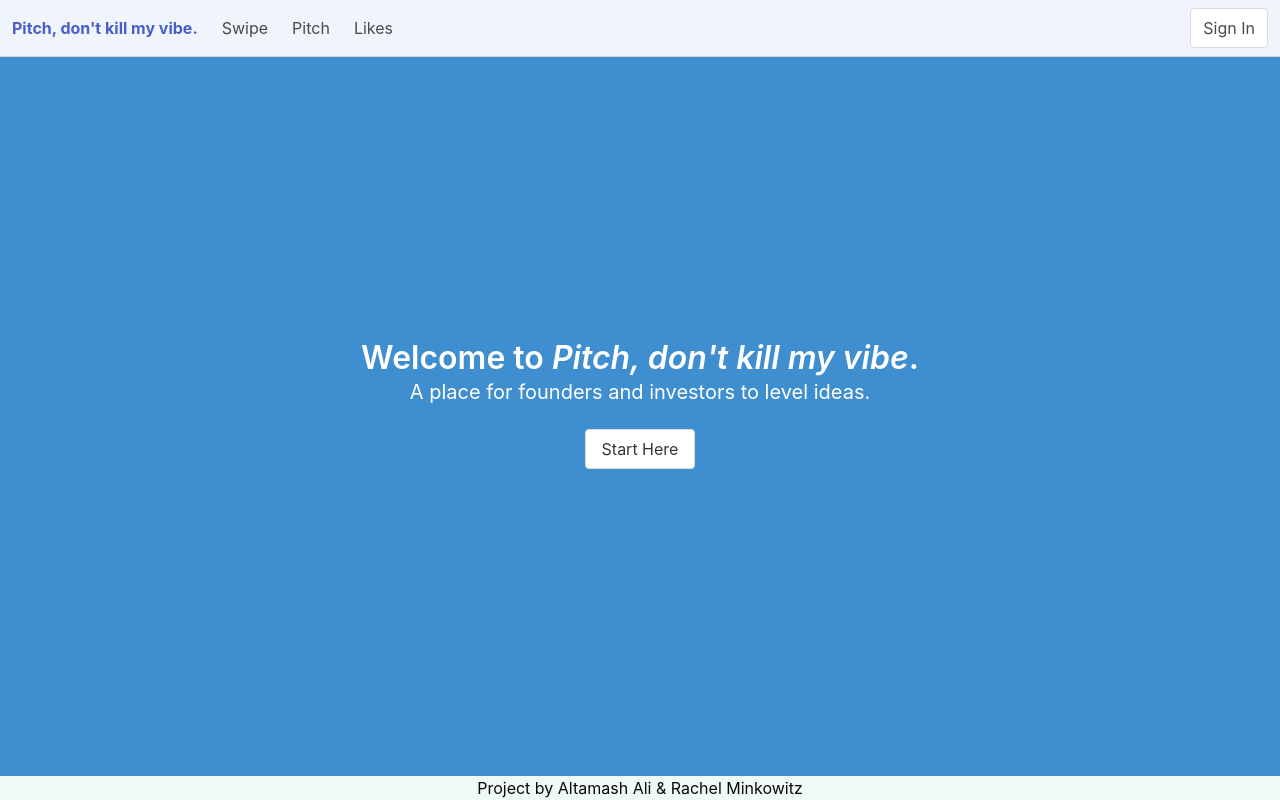
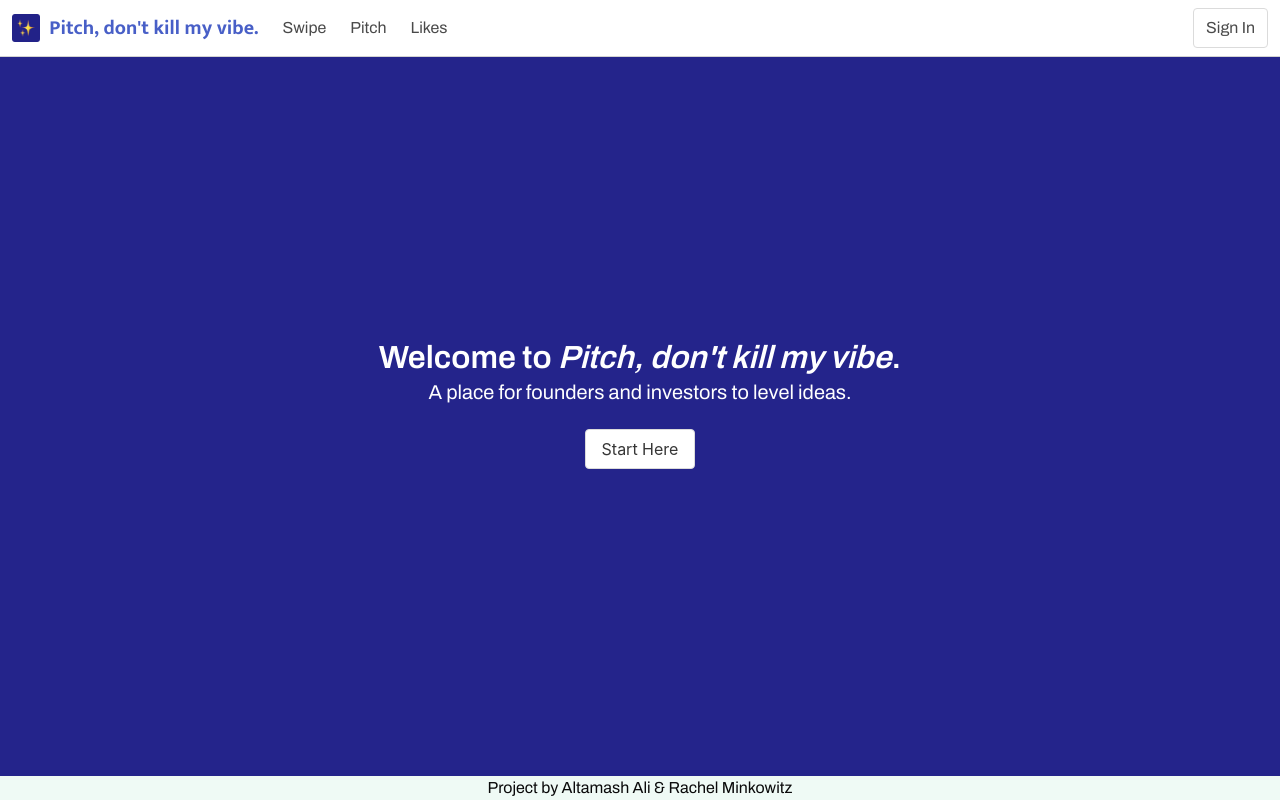
Before and after one commit to RachMink/pitch-dont-kill-my-vibe, a Next.js app: page / in a window 1280 px wide. Built offline with nearby package versions, Linux system fonts and the light colour scheme; no server answers.

Commit message:
change font styles and hero color, add logo to navbar

```diff
--- a/components/NavBar.js
+++ b/components/NavBar.js
@@ -2,6 +2,10 @@ import Link from "next/link";
 import { useState, useEffect } from "react";
 import { getAuth, onAuthStateChanged, signOut } from "firebase/auth";
 import { useRouter } from "next/router";
+import { Mukta } from "next/font/google";
+
+// If loading a variable font, you don't need to specify the font weight
+const inter = Mukta({ weight: "700", subsets: ["latin"] });
 
 export default function NavBar(props) {
     const router = useRouter();
@@ -18,7 +22,7 @@ export default function NavBar(props) {
 
 
   return (
-    <div className="hero-head has-background-info-light">
+    <div className="hero-head has-background-white">
       <nav
         className="navbar"
         role="navigation"
@@ -28,8 +32,15 @@ export default function NavBar(props) {
         <div className="navbar-menu">
           <div className="navbar-start">
             <div className="navbar-brand">
-              <Link className="navbar-item" href="/">
-                <strong>Pitch, don't kill my vibe.</strong>
+              <Link href="/" className="navbar-item">
+                <img
+                  src="pitch_logo.png" // Specify the path to your PNG logo
+                  alt="Logo"
+                />
+                <strong className={`is-size-5 ${inter.className}`}>
+                  {" "}
+                  &nbsp; Pitch, don't kill my vibe.
+                </strong>
               </Link>
             </div>
             <Link className="navbar-item" href="/app/swipe">
--- a/pages/_app.js
+++ b/pages/_app.js
@@ -5,6 +5,10 @@ import "@/styles/globals.css";
 import NavBar from "../components/NavBar";
 import Footer from "../components/Footer";
 import Head from "next/head";
+import { Archivo } from "next/font/google";
+
+// If loading a variable font, you don't need to specify the font weight
+const inter = Archivo({ subsets: ["latin"] });
 
 export default function App({
   Component,
@@ -25,7 +29,10 @@ export default function App({
         <title>Pitch, don't kill my vibe.</title>
         <meta name="description" content="Pitch, don't kill my vibe homepage" />
       </Head>
-      <section className="hero is-fullheight has-background-info">
+      <section
+        className={`hero is-fullheight ${inter.className}`}
+        style={{ backgroundColor: "#24248b" }}
+      >
         <NavBar user={user} />
         <Component {...pageProps} user={user} />
         <Footer />
```
